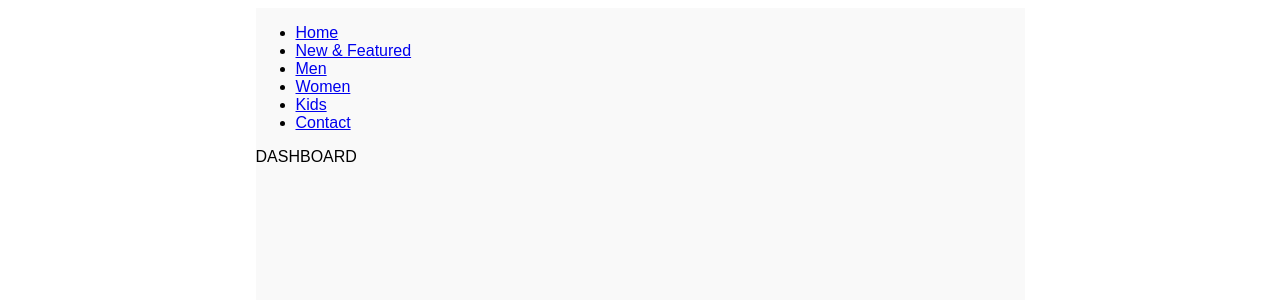
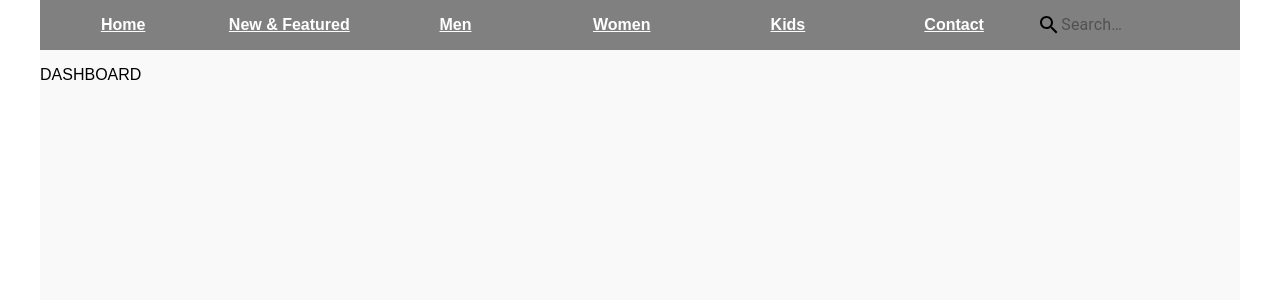
Before and after one commit to Poniks/E-Commerce-Web, a React (Create React App) app: page / in a window 1280 px wide. Shown: the top 300 px of the page. Built offline with nearby package versions, Linux system fonts and the light colour scheme.

Commit message:
material-ui, added primitive UI to search bar, added nav scss

```diff
--- a/package.json
+++ b/package.json
@@ -3,6 +3,8 @@
   "version": "0.1.0",
   "private": true,
   "dependencies": {
+    "@material-ui/core": "^4.12.4",
+    "@material-ui/icons": "^4.11.3",
     "@testing-library/jest-dom": "^5.14.1",
     "@testing-library/react": "^13.0.0",
     "@testing-library/user-event": "^13.2.1",
--- a/src/components/Nav.js
+++ b/src/components/Nav.js
@@ -1,5 +1,7 @@
 import React from 'react';
 import { NavLink } from 'react-router-dom';
+import SearchIcon from '@material-ui/icons/Search';
+import InputBase from '@material-ui/core/InputBase';
 
 const Nav = () => {
     return (
@@ -36,6 +38,13 @@ const Nav = () => {
                     </NavLink>
                 </li>
             </ul>
+            <div className='searchBar'>
+                <SearchIcon />
+                <InputBase
+                    placeholder="Search…"
+                    inputProps={{ 'aria-label': 'search' }}
+                />
+            </div>
         </nav>
     )
 }
--- a/styles/_global.scss
+++ b/styles/_global.scss
@@ -10,10 +10,11 @@ html {
 
 body {
   background-color: $c-white;
+  margin: 0;
 }
 
 #root {
-  max-width: 769px;
+  max-width: 1200px;
   margin: auto;
   position: relative;
   background-color: $c-alabaster;
--- /dev/null
+++ b/styles/themes/components/_nav.scss
@@ -0,0 +1,40 @@
+nav {
+    width: 100%;
+    background-color: gray; // wartość do zmiany
+    display: flex;
+    justify-content: space-between;
+
+    ul {
+
+        display: flex;
+        list-style-type: none;
+        color: $c-white;
+        font-weight: 700;
+        width: 100%; // wartość do zmiany
+        margin: 0;
+        padding: 0;
+
+      li {
+        display: flex;
+        cursor: pointer;
+        flex-basis: 33.33%;
+        justify-content: center;
+
+        a {
+            height: 50px;
+            color: $c-white;
+            display: flex;
+            flex-basis: 100%;
+            align-items: center;
+            justify-content: center;
+            align-items: center;
+            position: relative;
+        }
+      }
+    }
+
+    .searchBar {
+        display: flex;
+        align-items: center;
+    }
+  }
--- a/styles/themes/theme.scss
+++ b/styles/themes/theme.scss
@@ -1,2 +1,4 @@
 @import "../variables";
 @import "../global";
+
+@import "../themes/components/nav";
```
Also changed, not shown: src/components/App.css (deleted, +0 -38 lines), 1 other file (tests, documents, lock files or other folders).
